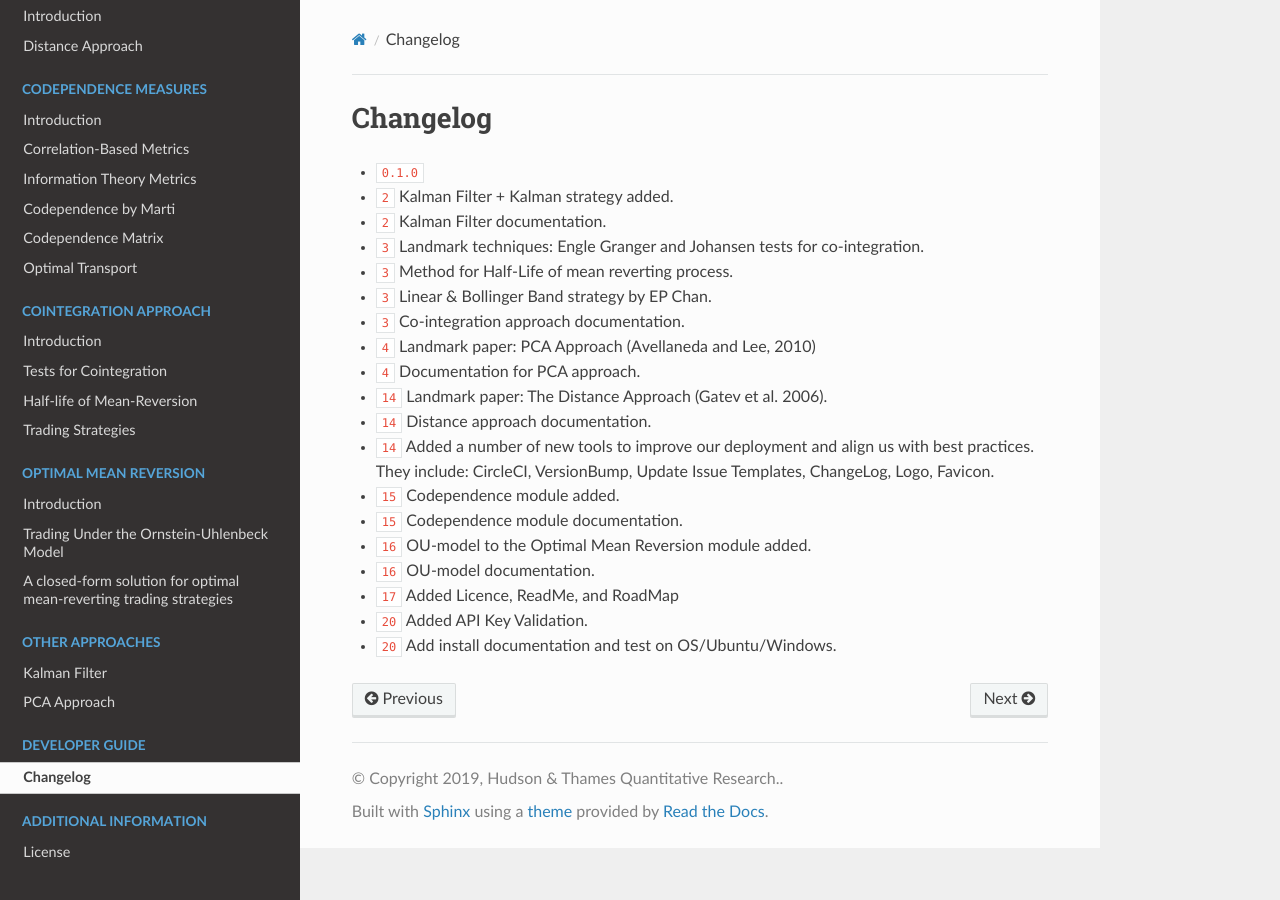
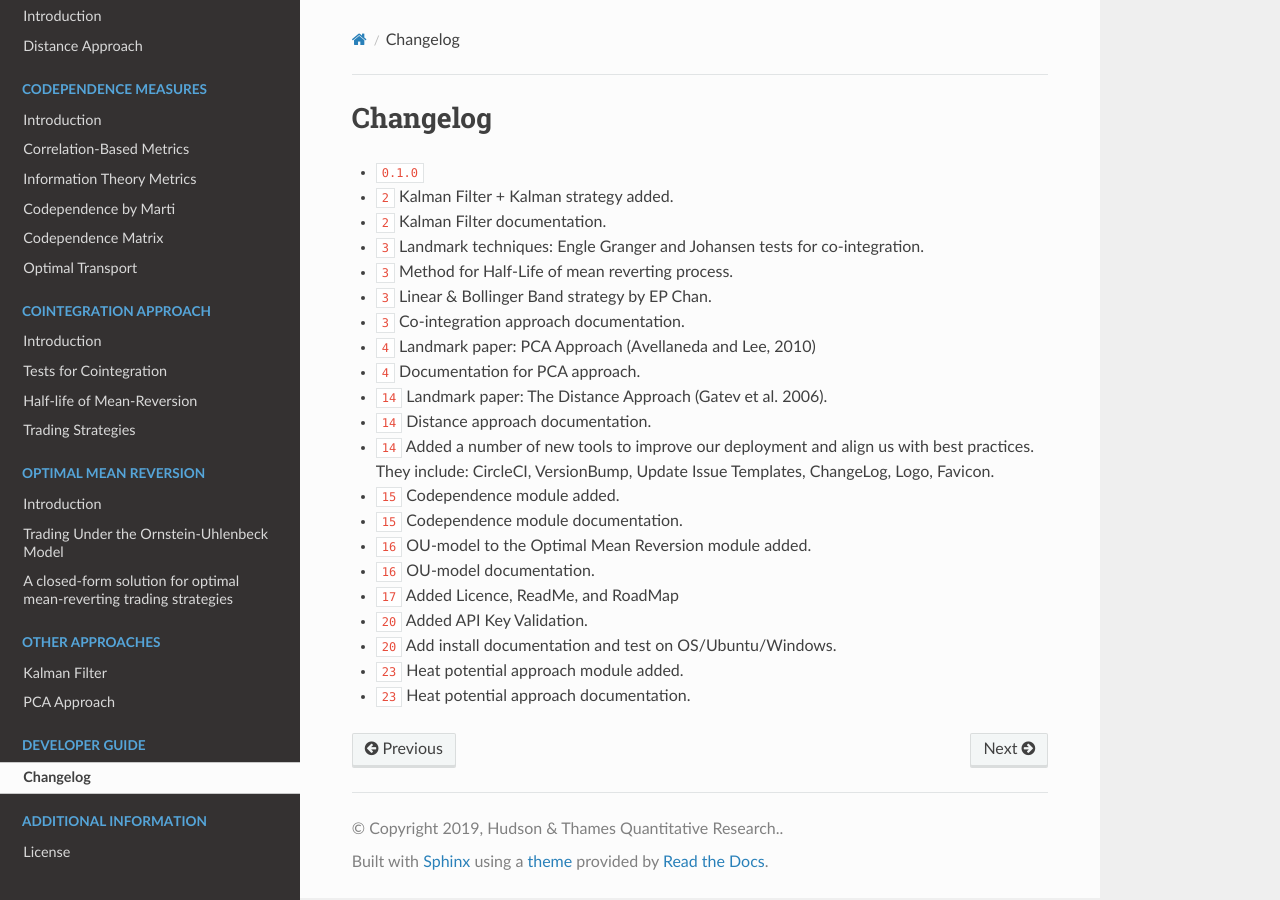
Before and after one commit to hudson-and-thames/arbitragelab, a Sphinx documentation site: the page built from docs/source/changelog.rst, in a window 1280 px wide. Built offline with Sphinx 7.4.7 and the Read the Docs theme 2.0.0, drawn with Linux system fonts in a browser that asks for light colours; cross-references to code outside the pages are shown as plain code.

Commit message:
Changelog update

```diff
--- a/docs/source/changelog.rst
+++ b/docs/source/changelog.rst
@@ -31,3 +31,5 @@ Changelog
 * :support:`17` Added Licence, ReadMe, and RoadMap
 * :support:`20` Added API Key Validation.
 * :support:`20` Add install documentation and test on OS/Ubuntu/Windows.
+* :feature:`23` Heat potential approach module added.
+* :support:`23` Heat potential approach documentation.
```
